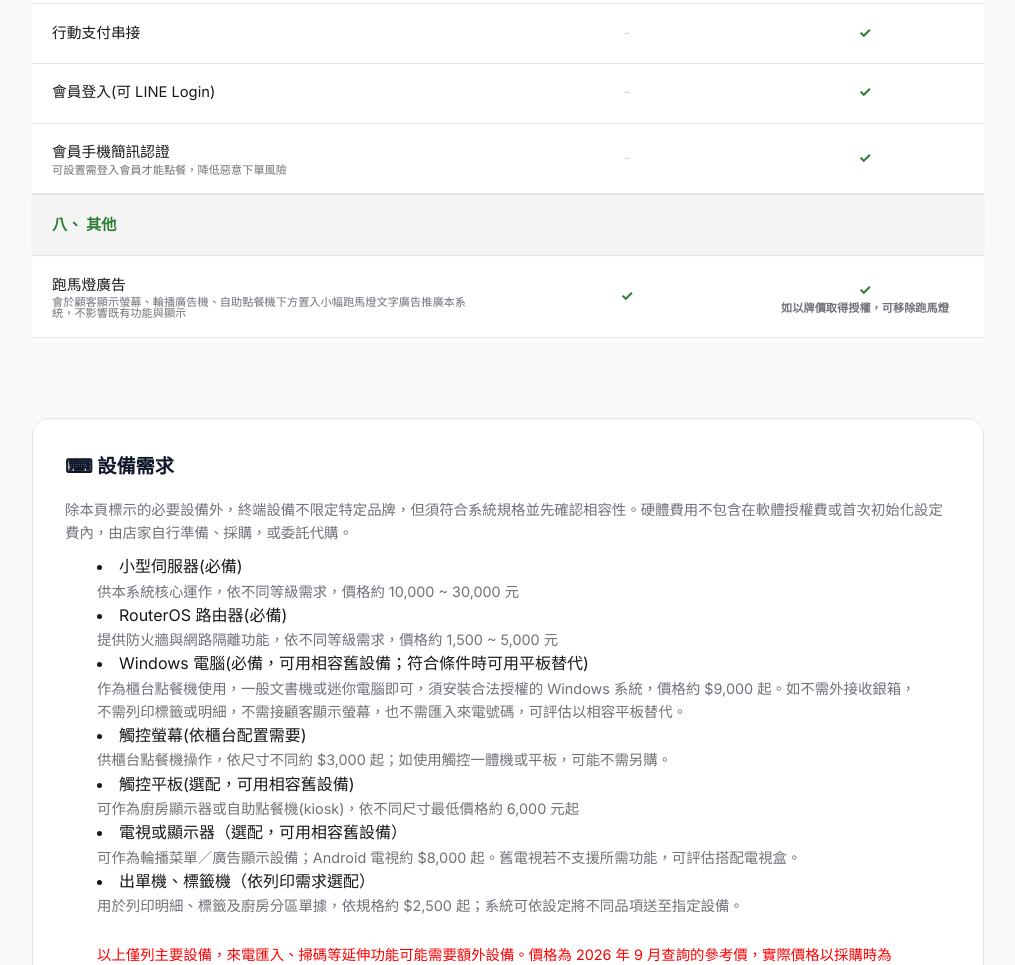
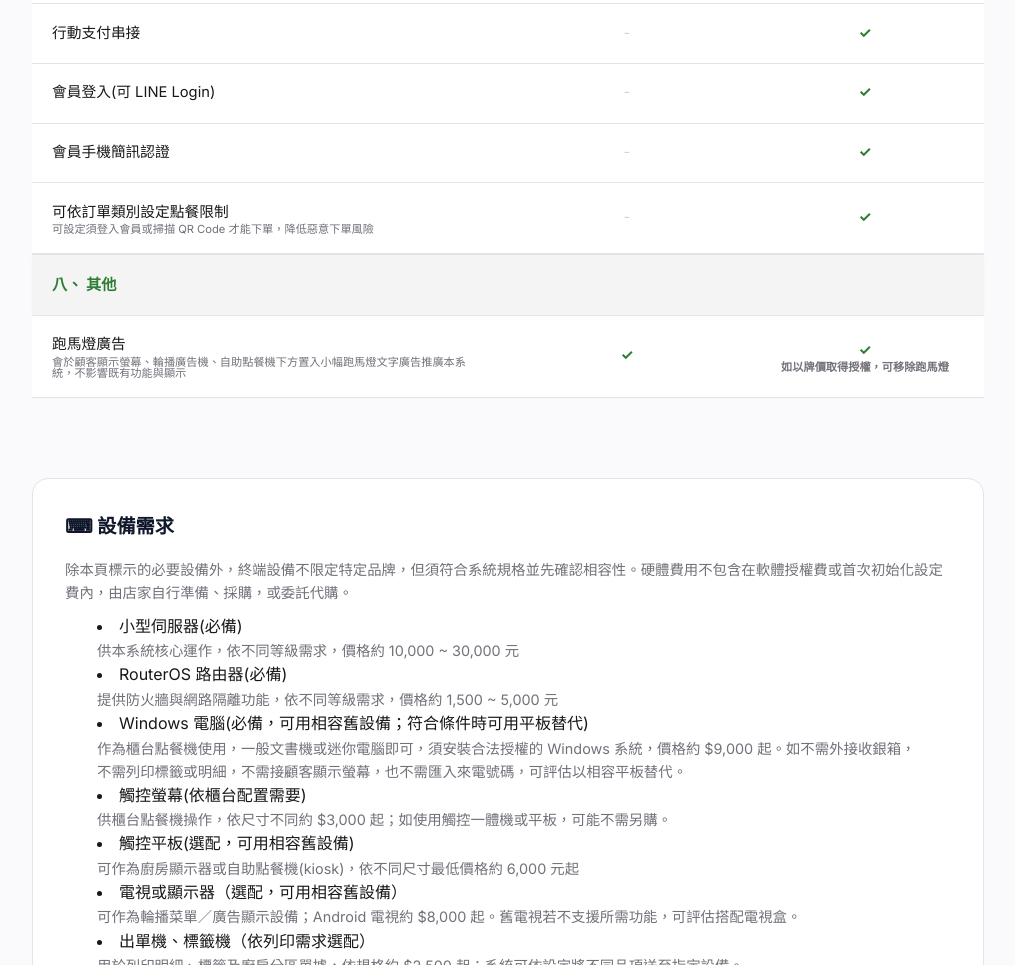
Before and after one commit to eyeshot-studio/eyeshot-studio.github.io, a plain HTML site: page index.html in a window 1280 px wide. Shown: the part 4720-5685 px from the top of the page, without its empty margins (132-1147 px from the left). Drawn offline with Linux system fonts and the light colour scheme.

Commit message:
Update index.html

```diff
--- a/index.html
+++ b/index.html
@@ -592,7 +592,8 @@ function fnScrollToTop(){
                 <tr><td>滿單管控<div class=detailps>可以時間、時段設置訂單滿單總額，當該單位時間內未製餐之訂單(餐點)達到滿單金額，則限制新訂單送出</div></td><td class="col-plan no">-</td><td class="col-plan yes">✓</td></tr>
                 <tr><td>行動支付串接</td><td class="col-plan no">-</td><td class="col-plan yes">✓</td></tr>
                 <tr><td>會員登入(可 LINE Login)</td><td class="col-plan no">-</td><td class="col-plan yes">✓</td></tr>
-                <tr><td>會員手機簡訊認證<div class=detailps>可設置需登入會員才能點餐，降低惡意下單風險</div></td><td class="col-plan no">-</td><td class="col-plan yes">✓</td></tr>
+                <tr><td>會員手機簡訊認證</td><td class="col-plan no">-</td><td class="col-plan yes">✓</td></tr>
+            		<tr><td>可依訂單類別設定點餐限制<div class=detailps>可設定須登入會員或掃描 QR Code 才能下單，降低惡意下單風險</div></td><td class="col-plan no">-</td><td class="col-plan yes">✓</td></tr>
             		<tr class="cate-row"><td colspan="3">八、 其他</td></tr>
             		<tr><td>跑馬燈廣告<div class=detailps>會於顧客顯示螢幕、輪播廣告機、自助點餐機下方置入小幅跑馬燈文字廣告推廣本系統，不影響既有功能與顯示</div></td><td class="col-plan yes">✓</td><td class="col-plan yes">✓<div class=detailps>如以牌價取得授權，可移除跑馬燈</div></td></tr>
             </tbody>
```
